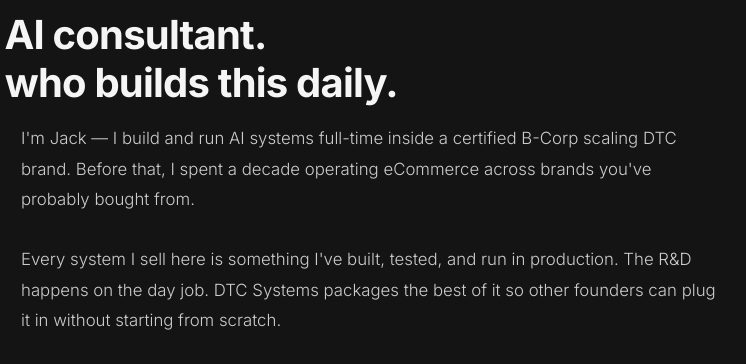
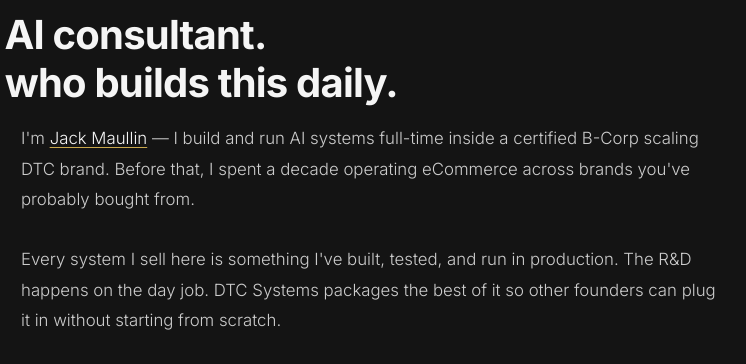
Before and after one commit to dtcsystems-site/dtcsystems-site, a plain HTML site: page index.html in a window 1280 px wide. Shown: the part 2380-2744 px from the top of the page, 317-1063 px from the left. Drawn offline with Linux system fonts and the light colour scheme.

Commit message:
Add Jack Maullin name link to LinkedIn

```diff
--- a/index.html
+++ b/index.html
@@ -627,7 +627,7 @@
                 <img src="jack-headshot.jpg" alt="Jack Maullin" class="cred-headshot">
                 <div class="cred-content">
                     <p class="cred-text">
-                        I'm Jack — I build and run AI systems full-time inside a certified B-Corp scaling DTC brand. Before that, I spent a decade operating eCommerce across brands you've probably bought from.
+                        I'm <a href="https://www.linkedin.com/in/jackmaullin/" target="_blank" rel="noopener" style="color: var(--white); text-decoration: underline; text-decoration-color: var(--gold); text-underline-offset: 3px;">Jack Maullin</a> — I build and run AI systems full-time inside a certified B-Corp scaling DTC brand. Before that, I spent a decade operating eCommerce across brands you've probably bought from.
                         <br><br>
                         Every system I sell here is something I've built, tested, and run in production. The R&D happens on the day job. DTC Systems packages the best of it so other founders can plug it in without starting from scratch.
                     </p>
```
